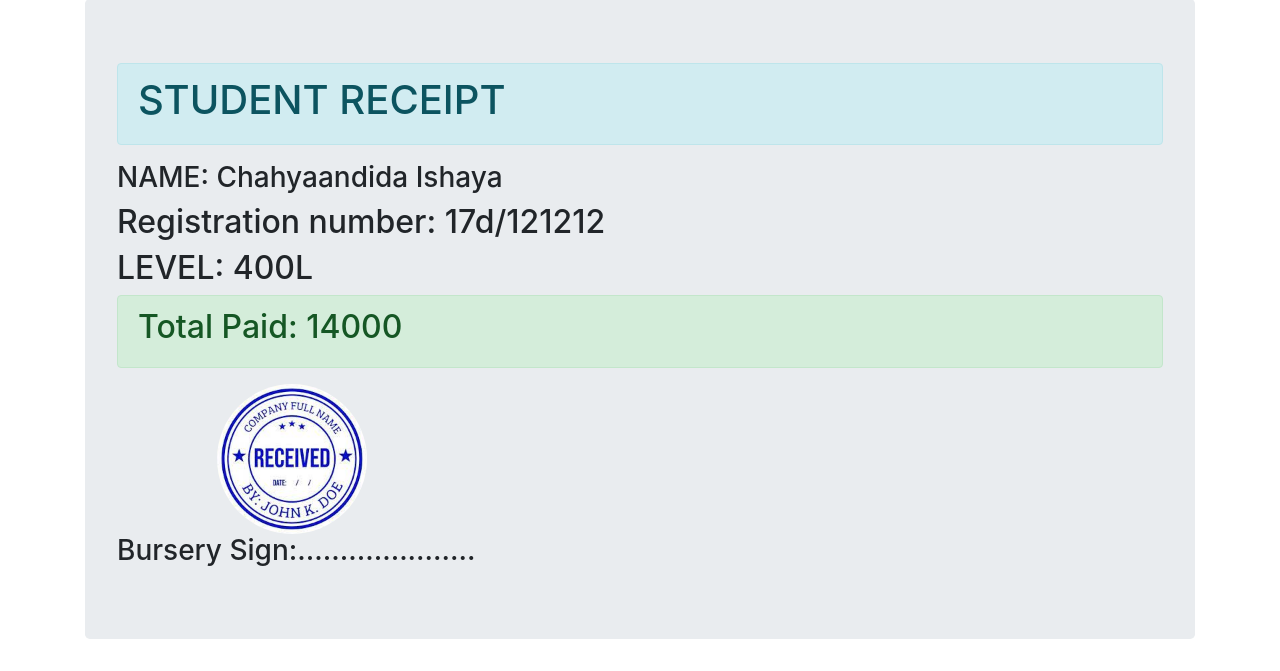
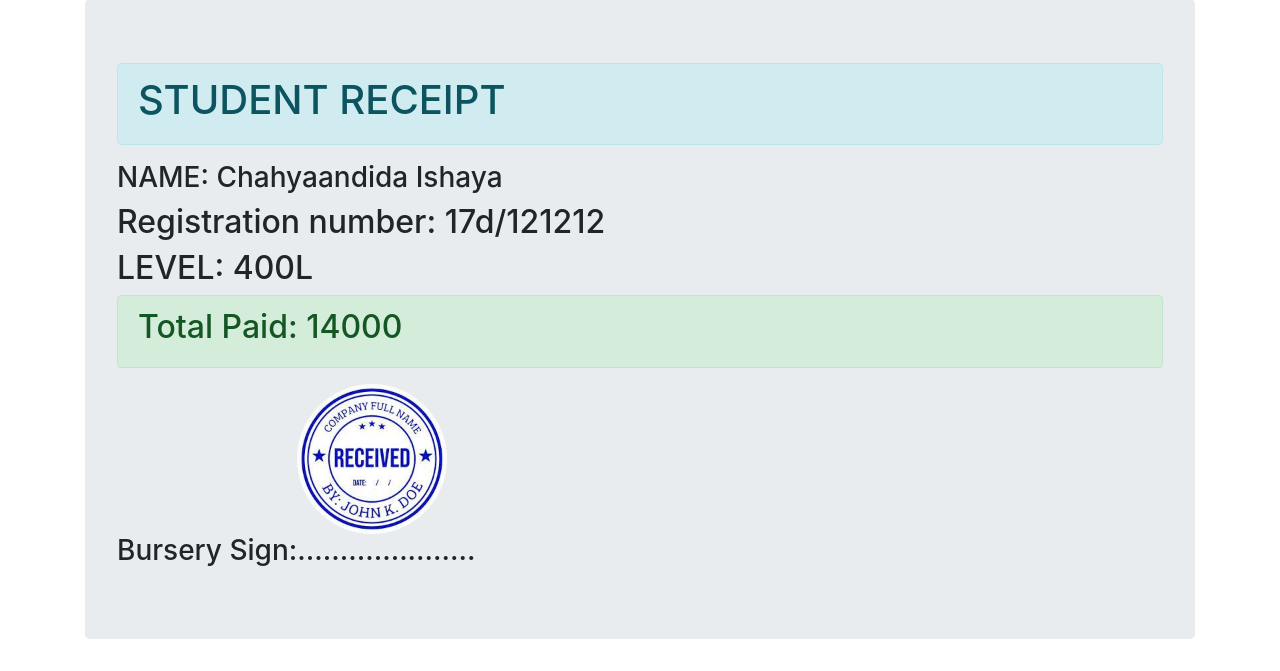
Before and after one commit to THIRDHOUSEDEVELOPER/THIRDHOUSEDEVELOPER, a PHP site: page /printreceipt.php in a window 1280 px wide. Shown: the part 241-912 px from the top of the page. Run offline with PHP 8.4, Linux system fonts and the light colour scheme; a user stored in the database is signed in; data comes from the database, SQL or seed files in the repository; some libraries are stand-ins or nearby versions.

Commit message:
stamp on receipt

```diff
--- a/printreceipt.php
+++ b/printreceipt.php
@@ -24,8 +24,7 @@ $matNum=$_SESSION['matNum'];
     </div>
     <div class="row">
       <div class="col-md-6">
-          <img src="img/receipt.JPEG" alt="Bursar Sign" style="max-width:200%; width:150px; margin-left: 100px; height:auto; border-radius:50%;">
-
+          <img src="img/receipt.JPEG" alt="Bursar Sign" style="max-width:100%; width:150px; margin-left: 180px; height:auto; border-radius:50%;">
           <h3>Bursery Sign:.....................</h3>
       </div>
     </div>
```
